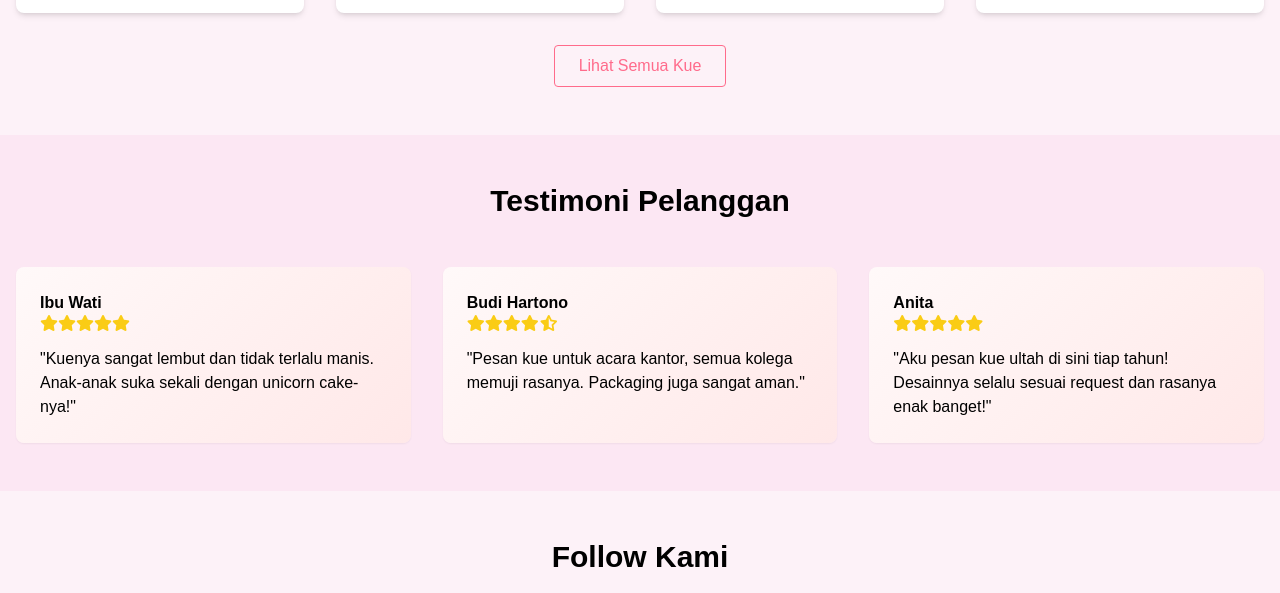
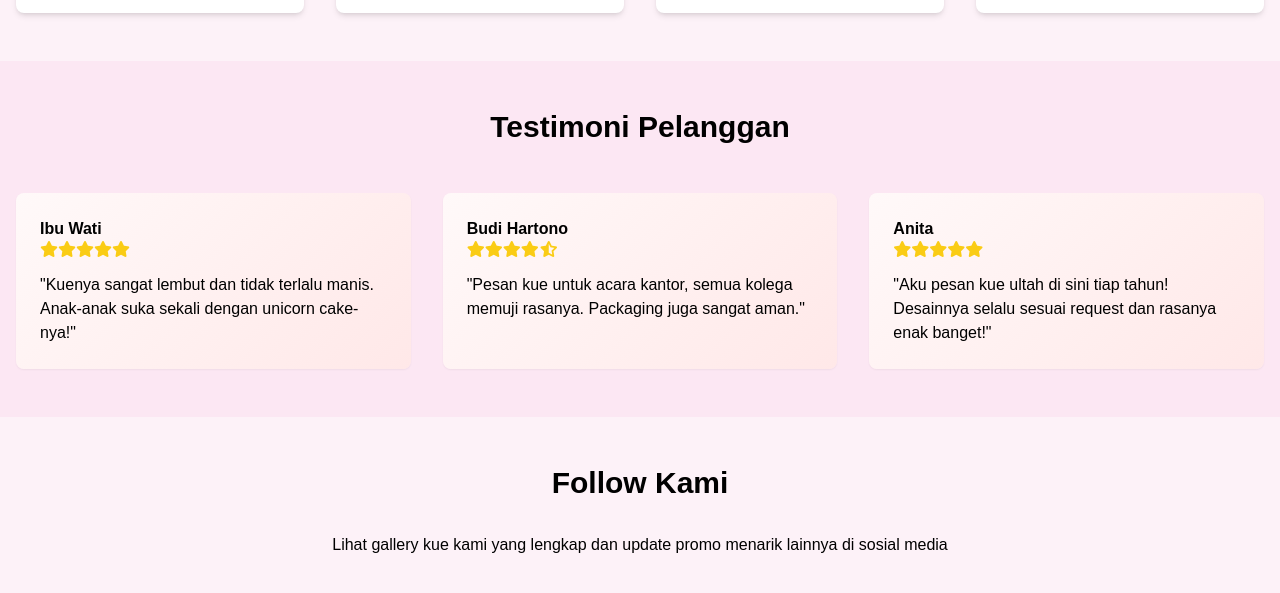
Before and after one commit to ahmadyfz/nads, a plain HTML site: page index.html in a window 1280 px wide. Shown: the part 1539-2132 px from the top of the page. Drawn offline with nearby package versions, Linux system fonts and the light colour scheme.

Commit message:
Update index.html

```diff
--- a/index.html
+++ b/index.html
@@ -211,10 +211,6 @@
                 </div>
             </div>
         </div>
-
-        <div class="text-center mt-8">
-            <button class="px-6 py-2 border border-pink-550 text-pink-550 rounded hover:bg-pink-550 hover:text-white transition duration-300">Lihat Semua Kue</button>
-        </div>
     </section>
 
     <!-- Testimonials -->
```
